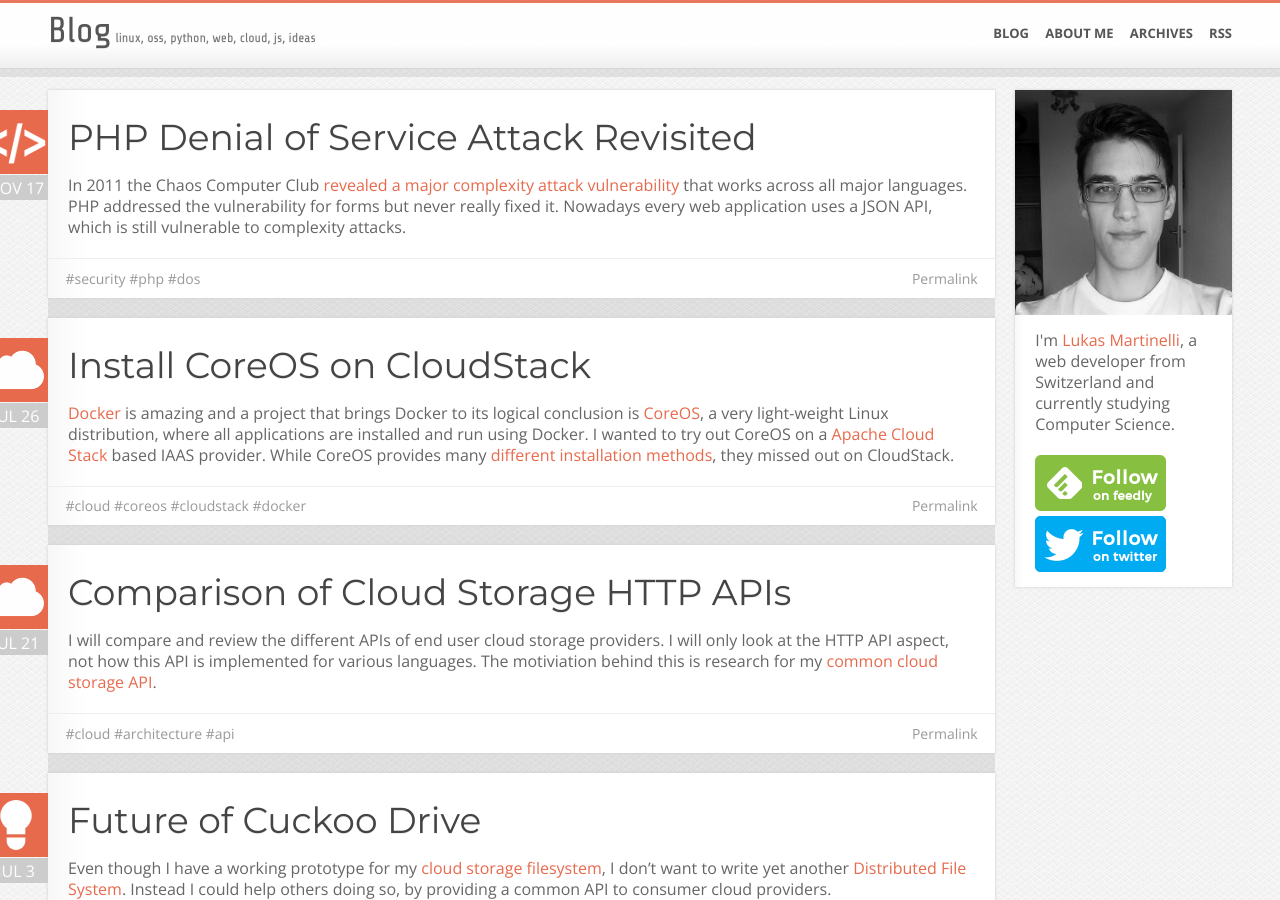
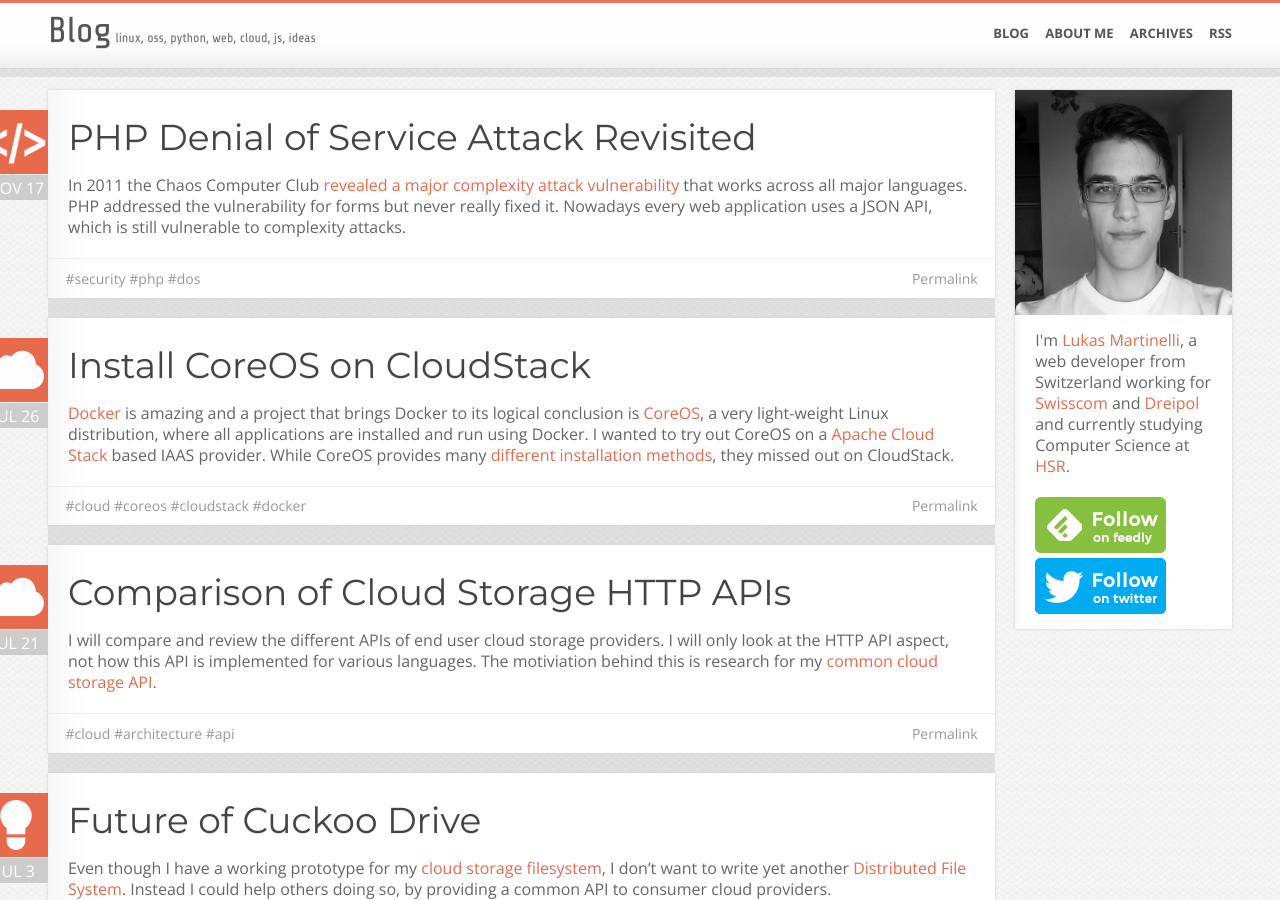
Before and after one commit to lukasmartinelli/lukasmartinelli.github.io, a Jekyll site: the page built from index.html, in a window 1280 px wide and 900 px high. Built offline with Jekyll 4.4.1, drawn with Linux system fonts in a browser that asks for light colours; Markdown is read by kramdown in place of the engine named in the settings; the list of posts is cut into pages by our own code.

Commit message:
Updated bio

```diff
--- a/_includes/bio.html
+++ b/_includes/bio.html
@@ -2,7 +2,9 @@
   <div class="avatar"><img src="/img/lukasmartinelli.jpg "></img></div>
   <div class="description">
       <p>
-      I'm <a href="/cv.html">Lukas Martinelli</a>, a web developer from Switzerland and currently studying Computer Science.
+      I'm <a href="/cv.html">Lukas Martinelli</a>, a web developer from Switzerland working for
+      <a href="http://swisscom.ch/">Swisscom</a> and <a href="http://dreipol.ch/">Dreipol</a>
+      and currently studying Computer Science at <a href="https://www.hsr.ch/">HSR</a>.
       </p>
       <a href='http://cloud.feedly.com/#subscription%2Ffeed%2Fhttp%3A%2F%2Flukasmartinelli.ch%2Ffeed.xml'  target='blank'><img id='feedlyFollow' src='/img/feedly-follow.png' alt='follow us in feedly' width='131' height='56'></a>
       <a href='https://twitter.com/m_deluciane' target='blank'><img id='twitterFollow' src='/img/twitter-follow.png' width='131' height='56'></a>
```
